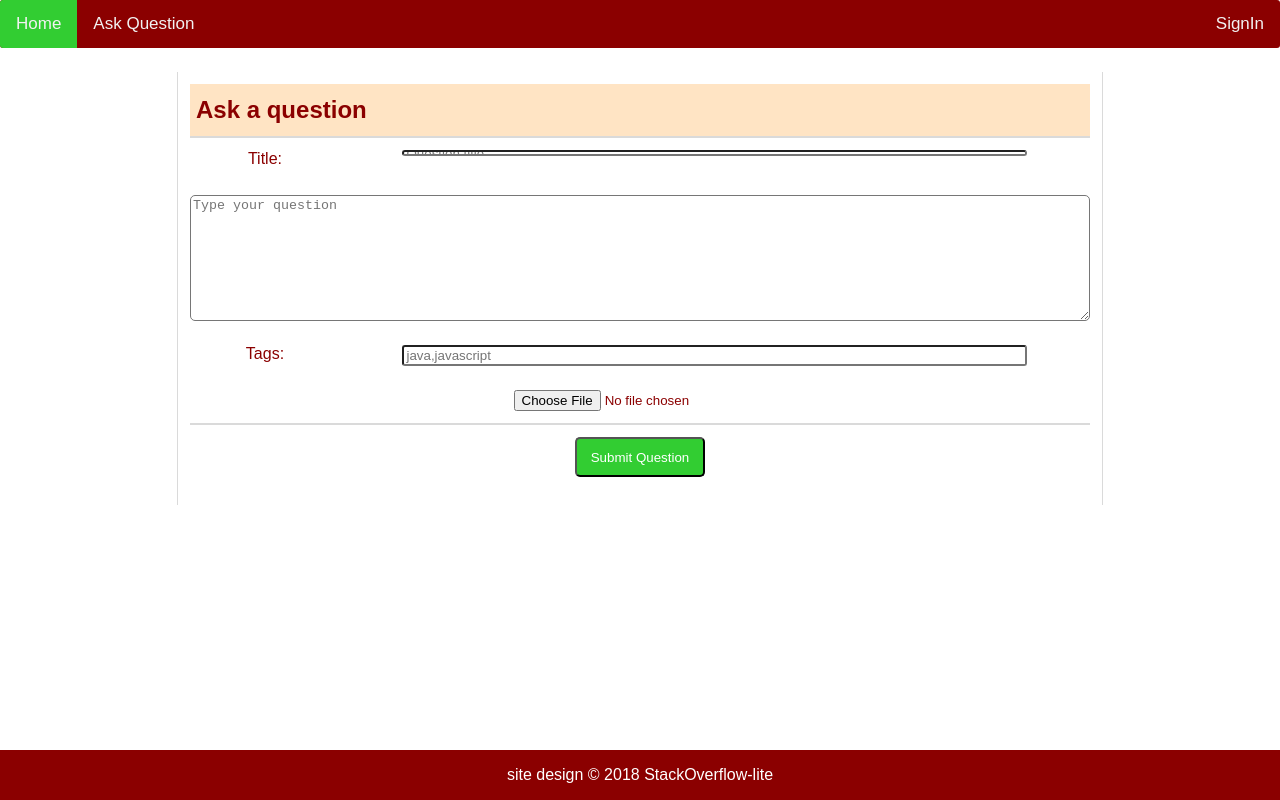
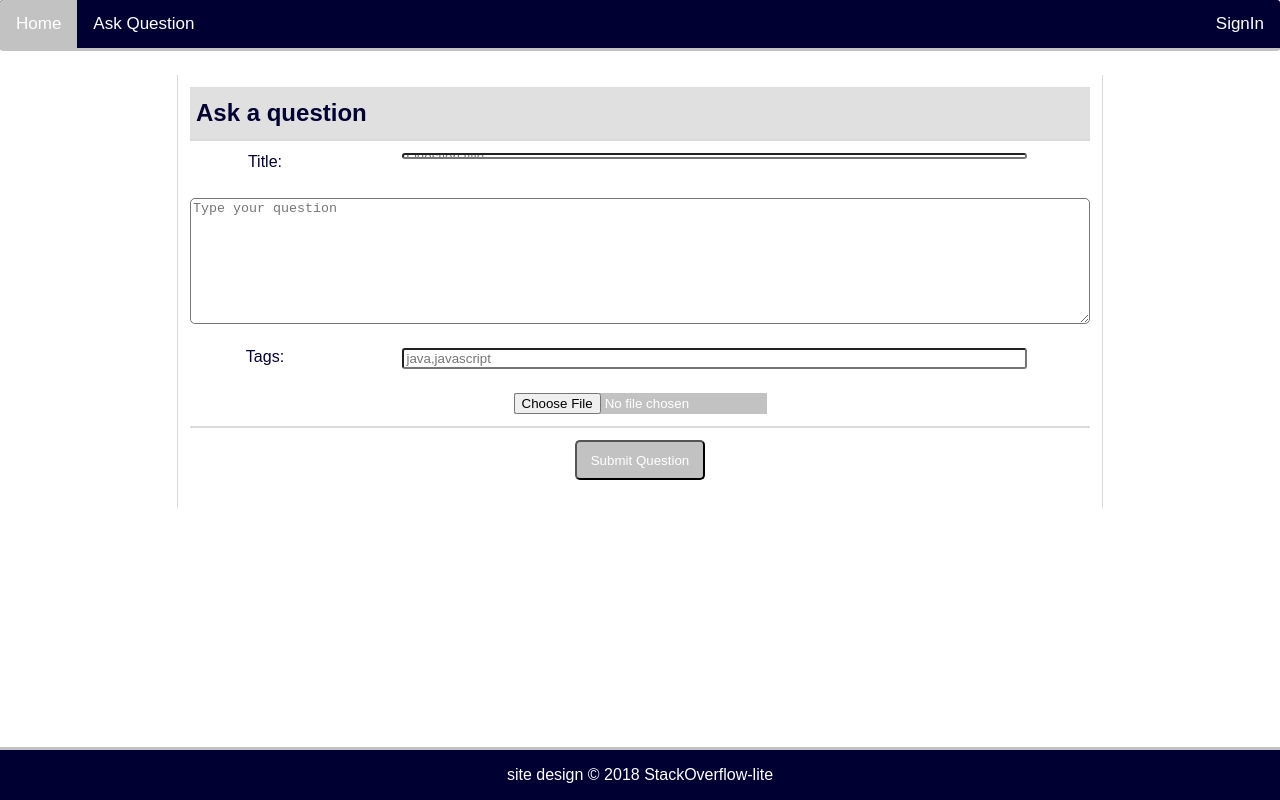
Before and after one commit to sommyj/StackOverflow-lite, a website: page UI/ask.html in a window 1280 px wide. Drawn offline with Linux system fonts and the light colour scheme.

Commit message:
Change web page color

```diff
--- a/UI/ask.html
+++ b/UI/ask.html
@@ -50,7 +50,7 @@
 	              </div>
 	            </div>
 	            <div class="col-12 ptb-8 postFormImage">
-	              <input type="file" name="questionImage" accept="image/x-png,image/gif,image/jpeg">
+	              <input type="file" name="questionImage" class="uploadBtn" accept="image/x-png,image/gif,image/jpeg">
 	            </div>
 	            <div class="col-12 ptb-8">
 	              <input type="submit" value="Submit Question" class="postBtn">
--- a/UI/css/main.css
+++ b/UI/css/main.css
@@ -1,7 +1,7 @@
 body {
   margin: 0;
   font-family: Arial, Helvetica, sans-serif;
-  color: #8B0000;
+  color: #000033;
 }
 
 .grid {
@@ -95,7 +95,7 @@ h4 {
 
 .title {
   text-align: left;
-  background: #FFE4C4;
+  background: #e0e0e0;
   padding-left: 6px;
   padding-top: 12px;
   padding-bottom: 12px;
@@ -164,8 +164,13 @@ table tr{
   height: 40px;
   border-radius: 5px;
   width: 130px;
-  background: #32CD32;
-  color: fff;
+  background: #c2c2c2;
+  color: #ffffff;
+}
+
+.uploadBtn {
+  background: #c2c2c2;
+  color: #ffffff;
 }
 
 textarea {
@@ -196,8 +201,8 @@ textarea {
 }
 
 .dropDown {
-  background: #32CD32;
-  color: fff;
+  background:	#c2c2c2;
+  color: #ffffff;
 }
 
 .reduce {
@@ -274,13 +279,14 @@ textarea {
 
 .topnav {
   overflow: hidden;
-  background-color: #8B0000;
+  background-color: #000033;
   border-radius: 3px;
+  border-bottom: #c2c2c2 3px solid;
 }
 
 .topnav a {
   float: left;
-  color: #f2f2f2;
+  color: #ffffff;
   text-align: center;
   padding: 14px 16px;
   display: block;
@@ -289,13 +295,13 @@ textarea {
 }
 
 .topnav a:hover {
-  background-color: #FFE4C4;
-  color: #8B0000;
+  background-color: #ffdbdc;
+  color: #000033;
 }
 
 .topnav a.active {
-  background-color: #32CD32;
-  color: #f2f2f2;
+  background-color: #c2c2c2;
+  color: #ffffff;
 }
 
 .topnav .icon {
@@ -335,10 +341,11 @@ textarea {
    left: 0;
    bottom: 0;
    width: 100%;
-   background-color: #8B0000;
+   background-color: #000033;
    color: white;
    text-align: center;
    height: 50px;
+   border-top: #c2c2c2 3px solid;
 }
 
 /* The snackbar - position it at the bottom and in the middle of the screen */
```
Also changed, not shown: UI/js/question.js (+8 -5 lines), UI/question.html (+1 -2 lines).
